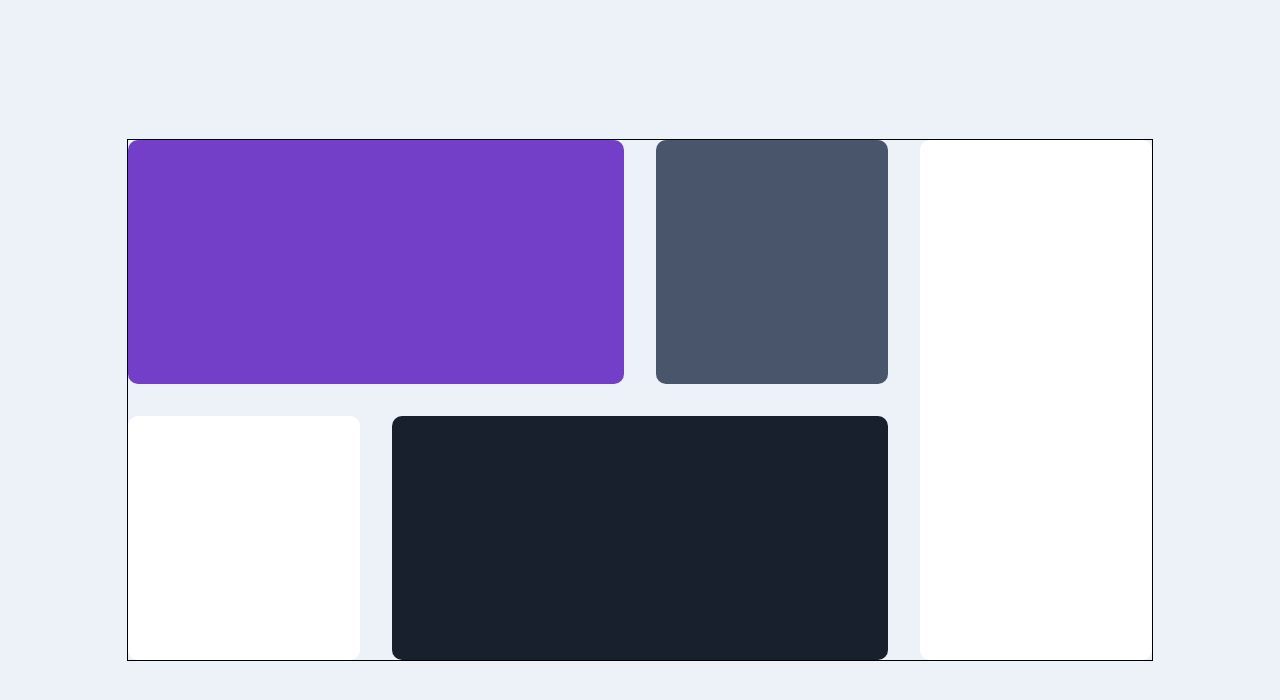
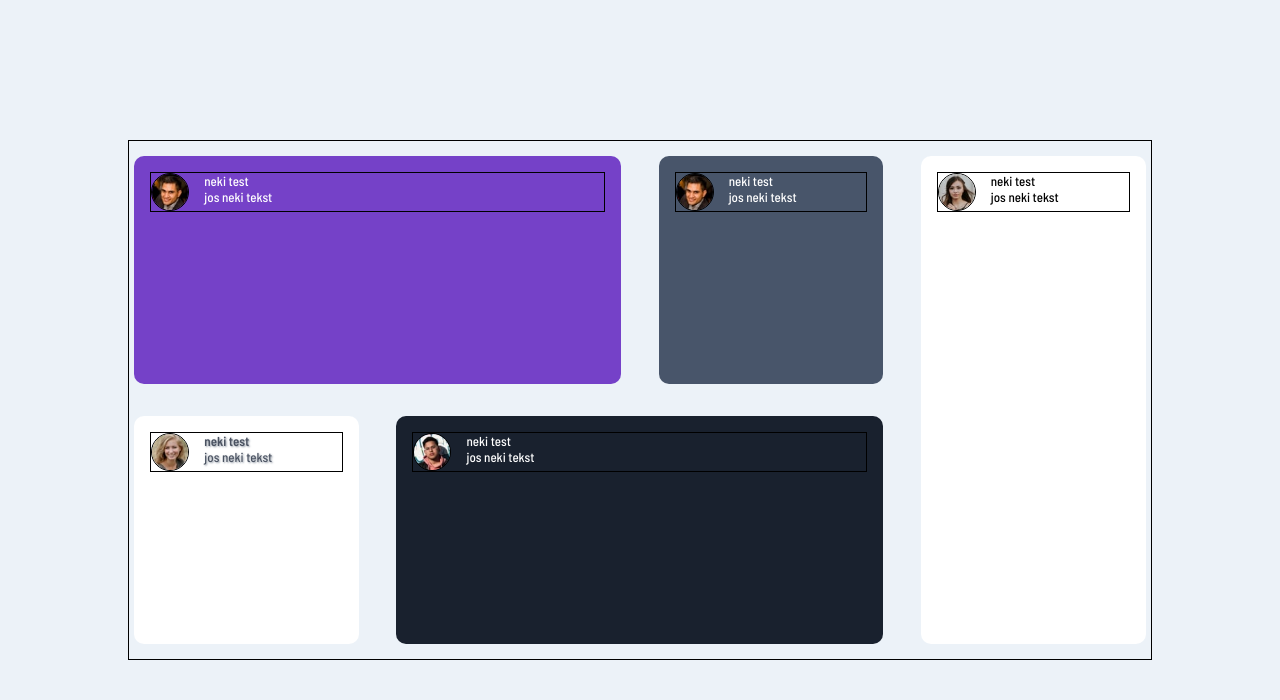
Before and after one commit to MajaKnezevic4598/Zadatak-2_Testimonials-grid, a plain HTML site: page index.html in a window 1280 px wide. Drawn offline with Linux system fonts and the light colour scheme.

Commit message:
section headers and images added

```diff
--- a/index.html
+++ b/index.html
@@ -19,12 +19,80 @@
 <body>
 
     <div class="conteiner">
+<!--***********************************************************************************************************-->
+        <section class="Daniel card">
+            <header>
+                 <img src="./images/image-daniel.jpg" alt="Daniel image">
+                <div class="content">
+                    <p>neki test</p>
+                    <p>jos neki tekst</p>
+                </div>
+            </header>
+            <article>
+                <p></p>
+                <p></p>
 
-        <section class="Daniel card"></section>
-        <section class="Jonathan card"></section>
-        <section class="Kira card"></section>
-        <section class="Jenette card"></section>
-        <section class="Patrick card"></section>
+            </article>
+        </section>
+
+<!--***********************************************************************************************************-->
+        <section class="Jonathan card">
+             <header>
+                  <img src="./images/image-daniel.jpg" alt="Daniel image">
+                <div class="content">
+                    <p>neki test</p>
+                    <p>jos neki tekst</p>
+                </div>
+             </header>
+            <article>
+                <p></p>
+                <p></p>
+            </article>
+        </section>
+<!--***********************************************************************************************************-->
+        <section class="Kira card">
+
+             <header>
+                   <img src="./images/image-kira.jpg" alt="Kira image">
+                <div class="content">
+                    <p>neki test</p>
+                    <p>jos neki tekst</p>
+                </div>
+            </header>
+            <article>
+                <p></p>
+                <p></p>
+            </article>
+
+        </section>
+
+<!--***********************************************************************************************************-->
+        <section class="Jenette card">
+             <header>
+                <img src="./images/image-jeanette.jpg" alt="Jenette image">
+                <div class="content">
+                    <h4>neki test</h4>
+                    <p>jos neki tekst</p>
+                </div>
+            </header>
+            <article>
+                <p></p>
+                <p></p>
+            </article>
+        </section>
+<!--***********************************************************************************************************-->
+        <section class="Patrick card">
+             <header>
+                  <img src="./images/image-patrick.jpg" alt="Patrick image">
+                <div class="content">
+                    <p>neki test</p>
+                    <p>jos neki tekst</p>
+                </div>
+            <article>
+                <p></p>
+                <p></p>
+            </article>
+        </section>
 
 
     </div>
--- a/style.css
+++ b/style.css
@@ -1,6 +1,7 @@
 *{
     margin: 0;
     padding: 0;
+    box-sizing: border-box;
 }
 
 body {
@@ -17,17 +18,24 @@ body {
 }
 
 .conteiner {
+
     width: 80%;
     height: 65%;
     border: 1px solid black;
     display: grid;
-    grid-auto-rows: repeat(2,minmax(10%,1fr));
+    /* grid-template-columns: (4,1fr);
+    grid-auto-rows: repeat(2,minmax(10%,1fr)); */
+    grid-template-columns: 22% 22% 22% 22%;
+    grid-template-rows: 44% 44%;
     grid-row-gap:2rem;
     grid-column-gap:2rem;
 
      grid-template-areas:
      " Daniel Daniel Jonathan Kira"
-     "Jenette Patrick Patrick Kira"
+     "Jenette Patrick Patrick Kira";
+      justify-content: space-evenly;
+       align-content: center;
+
 
 }
 
@@ -37,21 +45,49 @@ body {
 }
 .Daniel {
     grid-area: Daniel;
-    background-color: #733fc8;
+    background-color: hsl(263, 55%, 52%);
+    color: #fff;
 }
 .Jonathan {
     grid-area: Jonathan;
-    background-color: #49556b;
+    background-color:  hsl(217, 19%, 35%);
+     color: #fff;
 }
 .Kira {
     grid-area: Kira;
-    background-color: #ffffff;
+    background-color: hsl(0, 0%, 100%);
+
 }
 .Jenette {
     grid-area: Jenette;
      background-color: #fff;
+     color: #4a5261;
+    text-shadow: 1px 1px 2px #959DA8;
 }
 .Patrick {
     grid-area: Patrick;
-    background-color: #18202d;
+    background-color: hsl(219, 29%, 14%);
+     color: #fff;
 }
+
+section {
+    padding: 1rem;
+    /* height: 100%; */
+    ;
+}
+
+section header {
+    height: 5vh;
+    border: 1px solid black;
+    display: flex;
+    flex-direction: row;
+}
+
+
+section header img {
+    height: 100%;
+    border: 1px solid black;
+    border-radius: 50%;
+    margin-right: 15px;
+
+}
```
